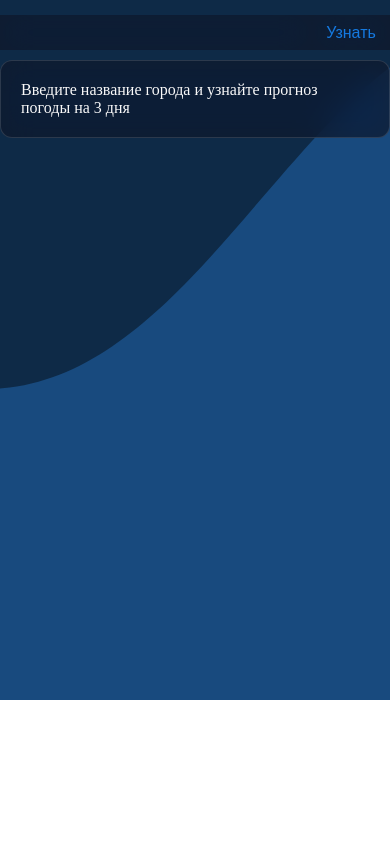
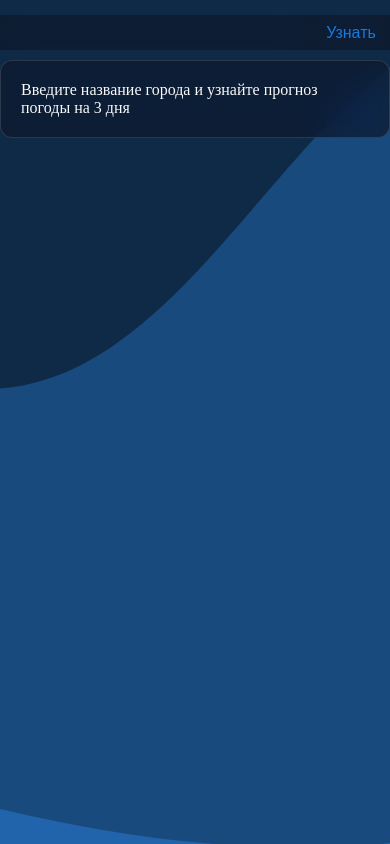
Before and after one commit to FarMK1703/weaher-app, a React (Create React App) app: page / in a window 390 px wide. Built offline with nearby package versions, Linux system fonts and the light colour scheme.

Commit message:
css fixed

```diff
--- a/src/App.css
+++ b/src/App.css
@@ -45,7 +45,7 @@ body {
     .App {
         align-content: start;
         overflow-y: scroll;
-        height: 700px;
+
     }
 }
 
```
